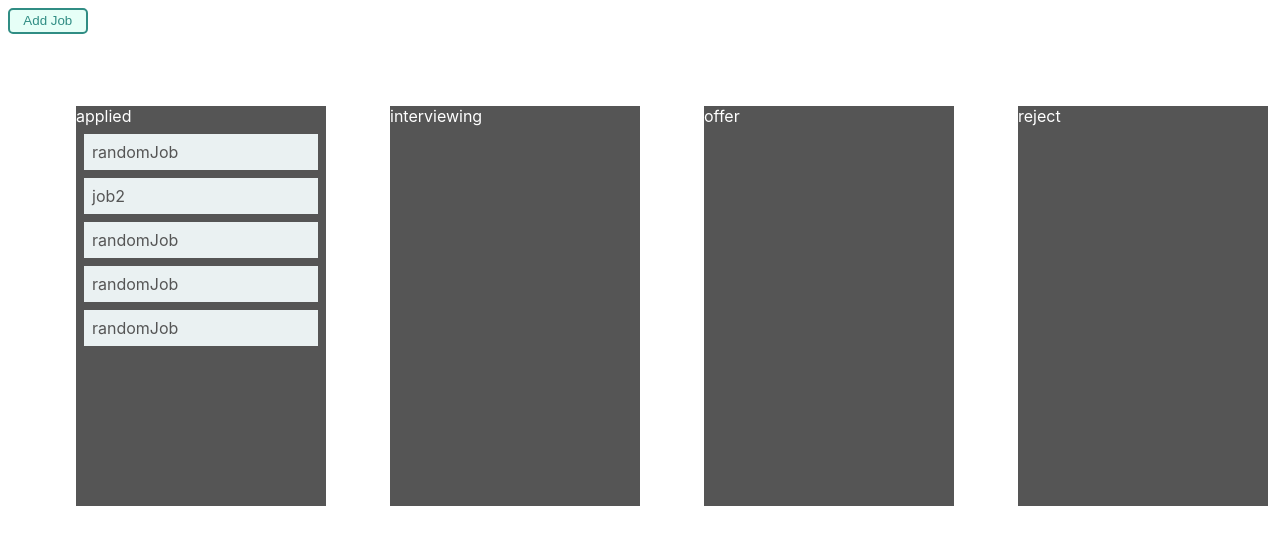
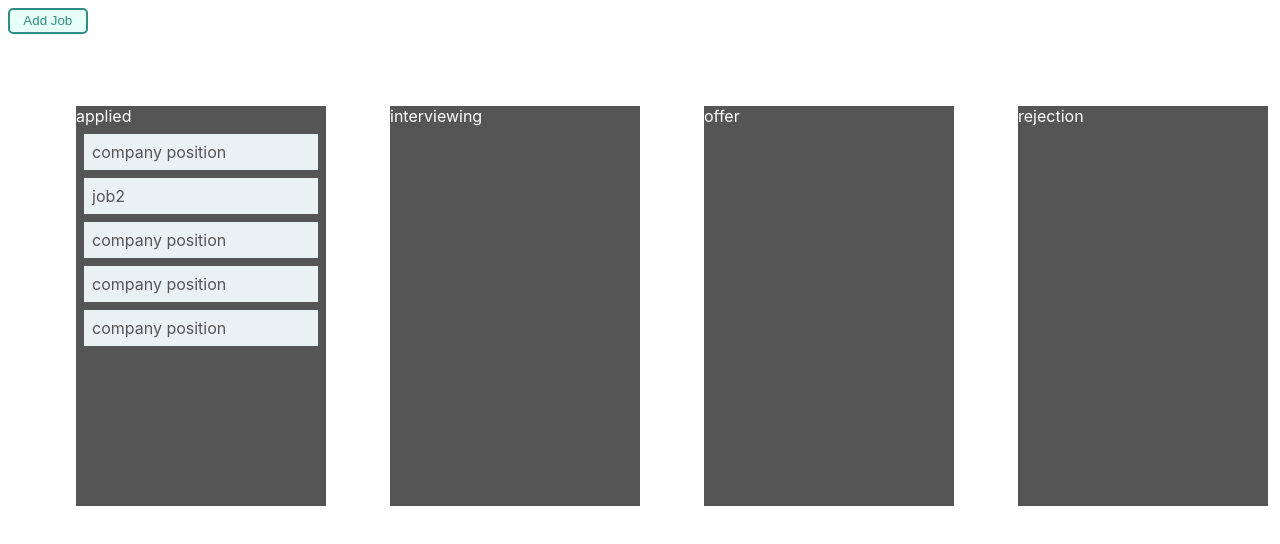
Before and after one commit to chengsig/huntr-clone, a React (Create React App) app: page / in a window 1280 px wide. Shown: the top 544 px of the page. Built offline with nearby package versions, Linux system fonts and the light colour scheme; data requests are answered from the project's data file.

Commit message:
add board component and separate concerns

```diff
--- a/db.json
+++ b/db.json
@@ -1,5 +1,15 @@
 {
-    "jobs": [
-        {"id": 1, "company": "DoorDash", "position": "Software Engineer, Front-End", "method": "cold apply", "notes": ""}
+    "applied": [
+        {"id": 1, "company": "DoorDash", "position": "Software Engineer, Front-End", "url": "", "date": "6/1/2019", "notes": "cold apply"}
+    ],
+    "phone-screen": [
+    ],
+    "tech-challenge": [
+    ],
+    "on-site": [
+    ],
+    "offer": [
+    ],
+    "rejection": [
     ]
 }
--- a/src/AddJobForm.js
+++ b/src/AddJobForm.js
@@ -22,9 +22,9 @@ const StyledTextArea = styled.textarea`
 const initialState = {
   company: '',
   position: '',
-  description: '',
   url: '',
   date: '',
+  notes: '',
 }
 
 class AddJobForm extends Component{
@@ -56,8 +56,8 @@ class AddJobForm extends Component{
         <StyledInput id="url" onChange={this.handleChange} value={this.state.url} name="url" /><br/>
         <label htmlFor="date">Date applied:</label><br/>
         <StyledInput id="date" onChange={this.handleChange} value={this.state.date} name="date" /><br/>
-        <label htmlFor="description">Description:</label><br/>
-        <StyledTextArea id="description" onChange={this.handleChange} value={this.state.description} name="description" /><br/>
+        <label htmlFor="notes">Notes:</label><br/>
+        <StyledTextArea id="notes" onChange={this.handleChange} value={this.state.notes} name="notes" /><br/>
         <button>Add</button>
       </StyledForm>
     )}
--- a/src/Api.js
+++ b/src/Api.js
@@ -2,12 +2,18 @@
 
 import axios from 'axios';
 
-const BASE_API_URL = "http://localhost:3000";
+const BASE_API_URL = "http://localhost:5000";
 
 
 /** Fetch list of jobs */
 
-export async function fetchItems() {
-  let res = await axios.get(`${BASE_API_URL}/jobs`);
+export async function fetchItems(type) {
+  let res = await axios.get(`${BASE_API_URL}/${type}`);
   return res.data;
 }
+
+/** Add a new job */
+
+export async function addJob(data) {
+    await axios.post(`${BASE_API_URL}/applied`, data);
+}
--- a/src/App.js
+++ b/src/App.js
@@ -1,24 +1,10 @@
 import React, { Component } from 'react';
 import styled from 'styled-components';
 import Popup from "reactjs-popup";
-import Draggable from './Dnd/Draggable';
-import Droppable from './Dnd/Droppable';
 import AddJobForm from './AddJobForm';
-import Job from './JobCard';
-
-const Wrapper = styled.div`
-    width: 100%;
-    padding: 32px;
-    display: flex;
-    justify-content: center;
-`;
-
-const Item = styled.div`
-    padding: 8px;
-    color: #555;
-    backgroundColor: white;
-    border-radius: 3px;
-`;
+import Board from './Board';
+import { fetchItems, addJob } from "./Api";
+import uuid from 'uuid/v4';
 
 const Button = styled.button`
     background: #e6fff7;
@@ -34,68 +20,64 @@ const contentStyle = {
     width: "90%"
 };
 
-const droppableStyle = {
-    backgroundColor: '#555',
-    color: 'white',
-    width: '250px',
-    height: '400px',
-    margin: '32px',
+export default class App extends Component {
+  constructor(props) {
+    super(props);
+    this.state = {
+      isLoading: true,
+      applied: [],
+      phoneScreen: [],
+      techChallenge: [],
+      onSite: [],
+      offer: [],
+      rejection: [],
     };
+    this.addJob = this.addJob.bind(this);
+  }
 
+  // load jobs from backend
+  async componentDidMount() {
+    let applied = await fetchItems("applied");
+    let phoneScreen = await fetchItems("phone-screen");
+    let techChallenge = await fetchItems("tech-challenge");
+    let onSite = await fetchItems("on-site");
+    let offer = await fetchItems("offer");
+    let rejection = await fetchItems("rejection");
+    this.setState({ applied,
+                    phoneScreen,
+                    techChallenge,
+                    onSite,
+                    offer,
+                    rejection,
+                    isLoading: false });
+  }
 
-var cssHSL = "hsl(" + 360 * Math.random() + ',' +
-                 (25 + 70 * Math.random()) + '%,' +
-                 (85 + 10 * Math.random()) + '%)';
+  // call API to add a new job to tbe board
+  async addJob({ company, position, url, date, notes }) {
+    //think about a better id other than uuid
+    let id = uuid()
+    let now = new Date();
+    if (date.length === 0) date = now;
+    let objData = { id, company, position, url, date, notes };
+    await addJob(objData);
+    this.setState({
+      applied: [...this.state.applied, objData]
+    });
+  }
 
-const draggableStyle = {
-    backgroundColor: cssHSL,
-    margin: '8px',
-};
-
-export default class DndComponent extends Component {
     render () {
-        return (
+        //const {applied, phoneScreen, techChallenge, onSite, offer, rejection, isLoading} = this.state;
+        let html = this.state.isLoading ? <div>...loading</div> : (
           <div>
             <Popup trigger={<Button>Add Job</Button>}
                   modal
                   contentStyle={contentStyle}>
-                           <AddJobForm/>
+              <AddJobForm triggerAddJob={this.addJob}/>
             </Popup>
-
-                <Wrapper>
-
-                    <Droppable id='dr1' style = {droppableStyle}>
-                        applied
-                        <Draggable id='item1' style={draggableStyle}>
-                            <Job/>
-                        </Draggable>
-                        <Draggable id='item2' style={draggableStyle}>
-                            <Item>job2</Item>
-                        </Draggable>
-                        <Draggable id='item3' style={draggableStyle}>
-                            <Job/>
-                        </Draggable>
-                        <Draggable id='item4' style={draggableStyle}>
-                            <Job/>
-                        </Draggable>
-                        <Draggable id='item5' style={draggableStyle}>
-                            <Job/>
-                        </Draggable>
-                    </Droppable>
-                    <Droppable id='dr2' style={droppableStyle}>
-                        interviewing
-
-                    </Droppable>
-                    <Droppable id='dr2' style={droppableStyle}>
-                        offer
-
-                    </Droppable>
-                    <Droppable id='dr2' style={droppableStyle}>
-                        reject
-
-                    </Droppable>
-                </Wrapper>
+            <Board/>
           </div>
         )
+
+        return html;
     }
 }
--- /dev/null
+++ b/src/Board.js
@@ -0,0 +1,72 @@
+import React, { Component } from 'react';
+import styled from 'styled-components';
+import Job from './JobCard';
+import Draggable from './Dnd/Draggable';
+import Droppable from './Dnd/Droppable';
+
+const Wrapper = styled.div`
+    width: 100%;
+    padding: 32px;
+    display: flex;
+    justify-content: center;
+`;
+
+const Item = styled.div`
+    padding: 8px;
+    color: #555;
+    backgroundColor: white;
+    border-radius: 3px;
+`;
+
+const droppableStyle = {
+    backgroundColor: '#555',
+    color: 'white',
+    width: '250px',
+    height: '400px',
+    margin: '32px',
+};
+
+var cssHSL = "hsl(" + 360 * Math.random() + ',' +
+                 (25 + 70 * Math.random()) + '%,' +
+                 (85 + 10 * Math.random()) + '%)';
+
+const draggableStyle = {
+    backgroundColor: cssHSL,
+    margin: '8px',
+};
+
+export default class Board extends Component {
+    render() {
+        return (
+            <Wrapper>
+                <Droppable id='dr1' style = {droppableStyle}>
+                    applied
+                  <Draggable id='item1' style={draggableStyle}>
+                    <Job/>
+                  </Draggable>
+                <Draggable id='item2' style={draggableStyle}>
+                    <Item>job2</Item>
+                </Draggable>
+                <Draggable id='item3' style={draggableStyle}>
+                  <Job/>
+                </Draggable>
+                <Draggable id='item4' style={draggableStyle}>
+                  <Job/>
+                </Draggable>
+                <Draggable id='item5' style={draggableStyle}>
+                  <Job/>
+                </Draggable>
+                </Droppable>
+                <Droppable id='dr2' style={droppableStyle}>
+                    interviewing
+                </Droppable>
+                <Droppable id='dr2' style={droppableStyle}>
+                    offer
+                </Droppable>
+                <Droppable id='dr2' style={droppableStyle}>
+                    rejection
+                </Droppable>
+            </Wrapper>
+        )
+    }
+}
--- a/src/JobCard.js
+++ b/src/JobCard.js
@@ -16,7 +16,8 @@ const JobCard = styled.div`
 export default function Job() {
     return (
         <JobCard>
-            randomJob
+            company
+            position
         </JobCard>
     )
 }
```
Lines whose indentation alone changed are shown as unchanged.
